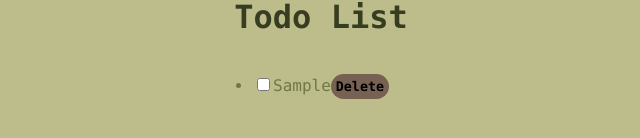
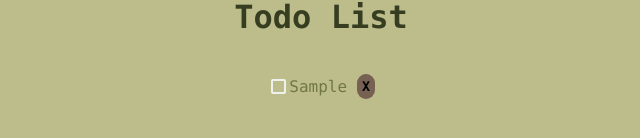
Before and after one commit to sairaheta1/react-toDo, a React (Vite) app: page / in a window 1280 px wide. Both pictures are taken after typing "Sample" into the empty fields and a click on the button "Create". Shown: the part 180-318 px from the top of the page, without its empty margins (319-959 px from the left). Built offline with nearby package versions, Linux system fonts and the light colour scheme.

Commit message:
finsihed stlying for content within list

```diff
--- a/src/TodoItem.jsx
+++ b/src/TodoItem.jsx
@@ -1,11 +1,11 @@
 export function TodoItem({ completed, id, title, toggleTodo, deleteTodo }) {
   return (
-    <li>
-      <label>
+    <li className="item">
+      <label className="item-label">
         <input type="checkbox" checked={completed} onChange={e => toggleTodo(id, e.target.checked)}/>
         {title}
       </label>
-      <button className="btn btn-delete" onClick={() => deleteTodo(id)}>Delete</button>
+      <button className="btn btn-delete" onClick={() => deleteTodo(id)}>X</button>
     </li>
   )
 }
--- a/src/styles.css
+++ b/src/styles.css
@@ -34,6 +34,10 @@ input {
   border-style: none;
   padding: 5px;
 }
+.item-label {
+  display: flex;
+  align-items: center;
+}
 .btn {
   font-weight: 700;
   border-style: none;
@@ -45,3 +49,30 @@ input {
 .btn-delete {
   background-color: #766153;
 }
+.item {
+  display: flex;
+  flex-direction: row;
+  column-gap: 10px;
+}
+input[type='checkbox'] {
+  appearance: none;
+  width: 1.15em;
+  height: 1.15em;
+  border: 0.15em solid #EFF1ED;
+  border-radius: 0.15em;
+
+  display: grid;
+  place-content: center;
+}
+input[type='checkbox']::before {
+  content: "";
+  width: 1.15em;
+  height: 1.15em;
+  transform: scale(0);
+  transition: 120ms transform ease-in-out;
+  box-shadow: inset 1em 1em #EFF1ED;
+  transform-origin: bottom left;
+}
+input[type='checkbox']:checked::before {
+  transform: scale(1);
+}
```
